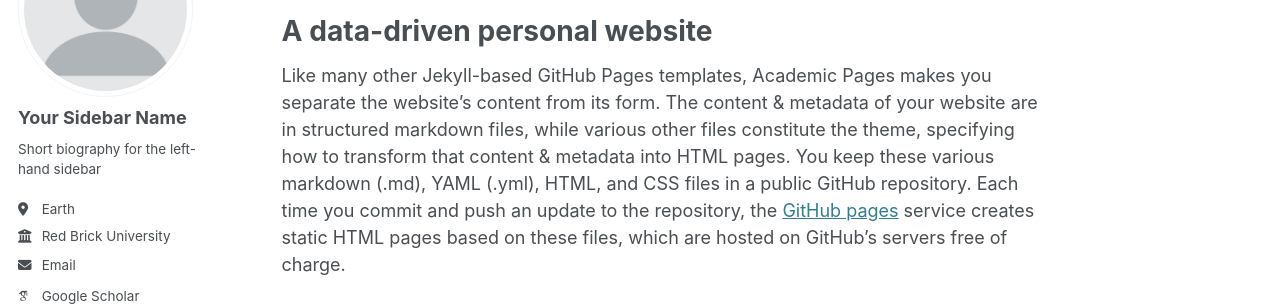
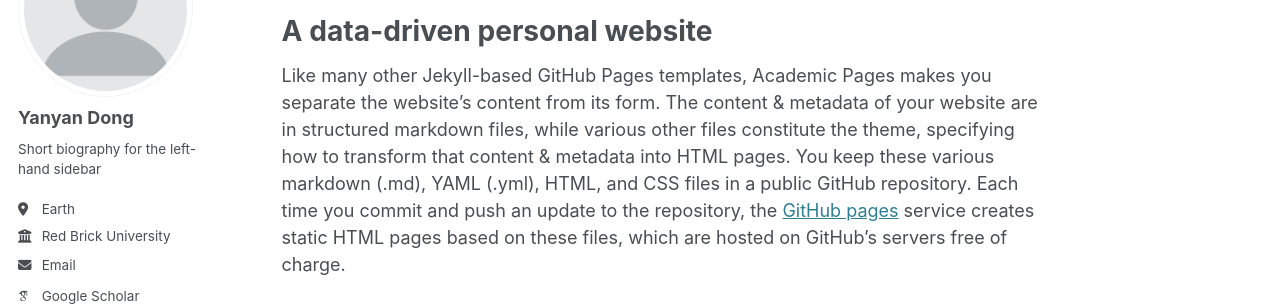
Before and after one commit to yan-yanDong/yydong, a Jekyll site: the page built from _pages/about.md, in a window 1280 px wide. Shown: the part 184-490 px from the top of the page. Built offline with Jekyll 4.4.1, drawn with Linux system fonts in a browser that asks for light colours; some web fonts are replaced.

Commit message:
Update _config.yml

```diff
--- a/_config.yml
+++ b/_config.yml
@@ -22,7 +22,7 @@ repository               : "academicpages/academicpages.github.io"
 author:
   # Biographic information
   avatar           : "profile.png"
-  name             : "Your Sidebar Name"
+  name             : "Yanyan Dong"
   pronouns         : # example: "she/her"
   bio              : "Short biography for the left-hand sidebar"
   location         : "Earth"
```
